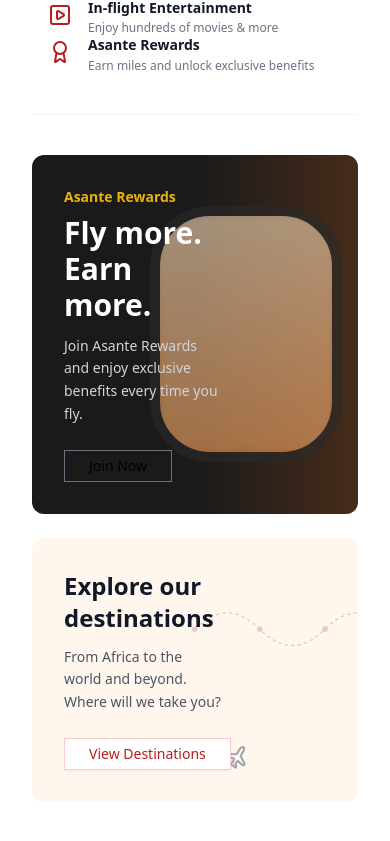
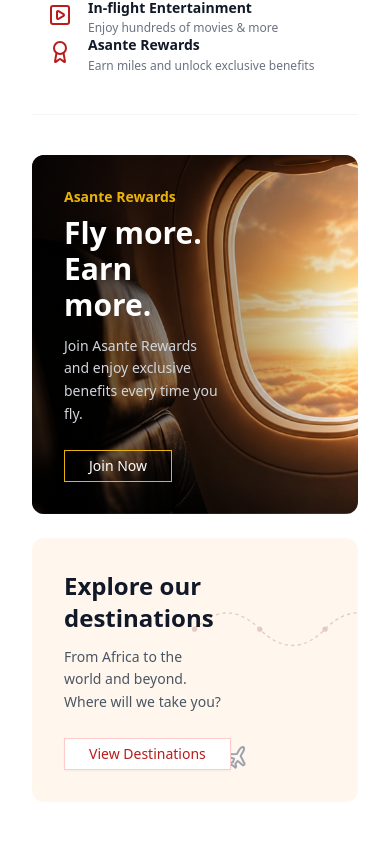
Before and after one commit to Yvonne-Mwikali/kenya-airways, a React (Vite) app: page / in a window 390 px wide. Shown: the part 1109-1950 px from the top of the page. Built offline with nearby package versions, Linux system fonts and the light colour scheme.

Commit message:
feat: implement user dashboard layout with responsive sidebar and booking table component

```diff
--- a/src/components/PromoSection.tsx
+++ b/src/components/PromoSection.tsx
@@ -4,17 +4,16 @@
 
 export function PromoSection() {
   return (
-    <div className="w-full max-w-[1200px] mx-auto px-8 pb-20">
+    <div className="w-full  px-8 pb-20">
       <div className="grid grid-cols-1 lg:grid-cols-2 gap-6">
 
         {/* Asante Rewards Banner */}
-        <Card className="relative overflow-hidden bg-[#1a1a1a] text-white p-8 border-0 min-h-[250px] flex flex-col justify-center rounded-xl">
-          {/* Fake window background */}
-          <div className="absolute right-0 top-0 bottom-0 w-[50%] bg-gradient-to-l from-orange-500/20 to-transparent">
-            <div className="absolute right-4 top-1/2 -translate-y-1/2 w-48 h-64 border-[10px] border-[#2a2a2a] rounded-[60px] bg-gradient-to-b from-orange-200 to-orange-400 opacity-60 overflow-hidden shadow-inner">
-              <div className="absolute inset-0 bg-white/20 blur-sm" />
-            </div>
-          </div>
+        <Card
+          className="relative overflow-hidden text-white p-8 border-0 min-h-[250px] flex flex-col justify-center rounded-xl bg-cover bg-center shadow-lg"
+          style={{ backgroundImage: 'url(/Asante.jpeg)' }}
+        >
+          {/* Dark overlay for text readability */}
+          <div className="absolute inset-0 bg-gradient-to-r from-black/80 via-black/40 to-transparent pointer-events-none" />
 
           <div className="relative z-10 max-w-[60%]">
             <div className="text-yellow-500 text-sm font-semibold mb-2">Asante Rewards</div>
@@ -22,7 +21,7 @@
             <p className="text-gray-300 text-sm mb-6 leading-relaxed">
               Join Asante Rewards and enjoy exclusive benefits every time you fly.
             </p>
-            <Button variant="outline" className="border-gray-500 text-black hover:bg-white hover:text-black transition-colors rounded-none px-6">
+            <Button variant="outline" className=" ext-yellow-500   rounded-none px-6 border border-yellow-500">
               Join Now
             </Button>
           </div>
```
